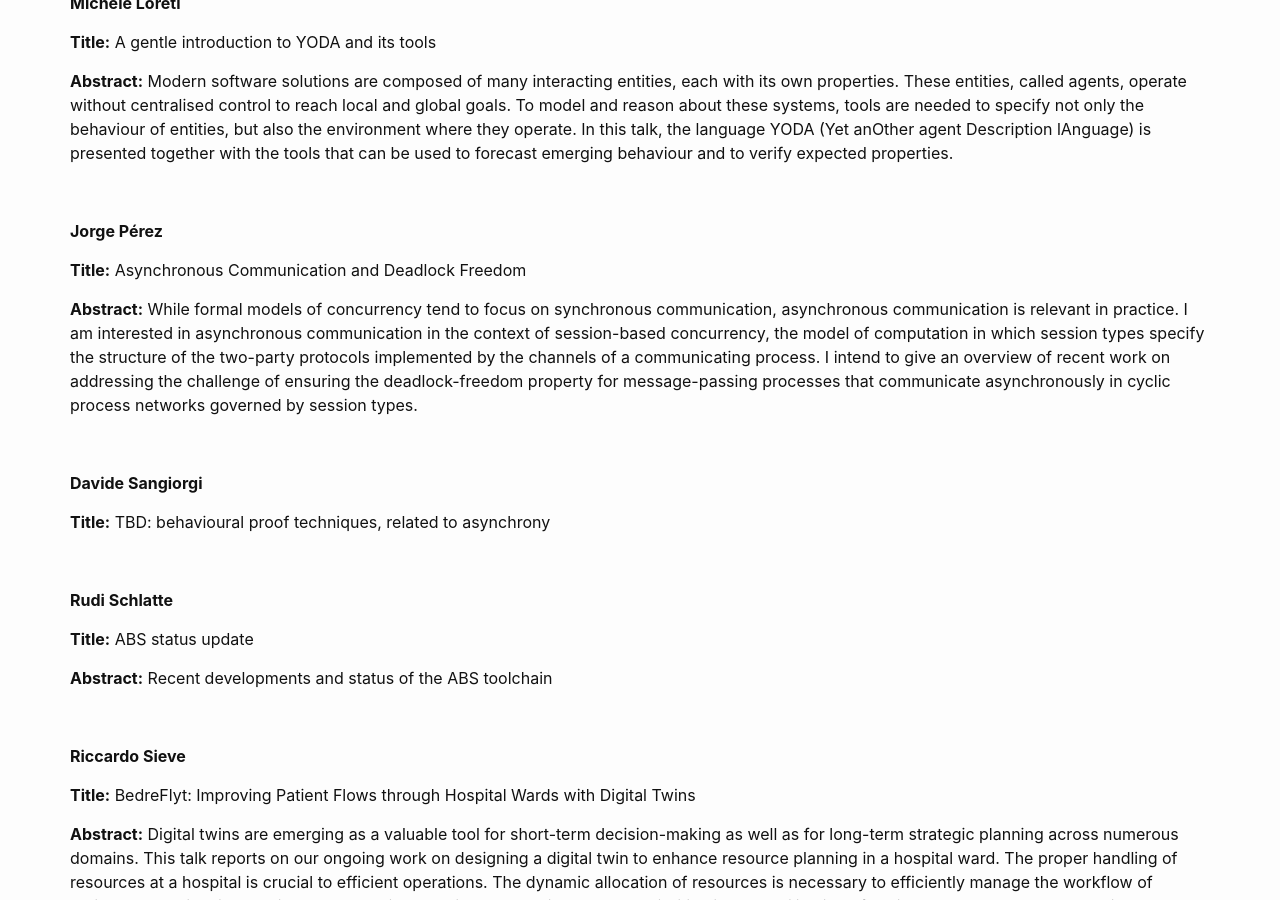
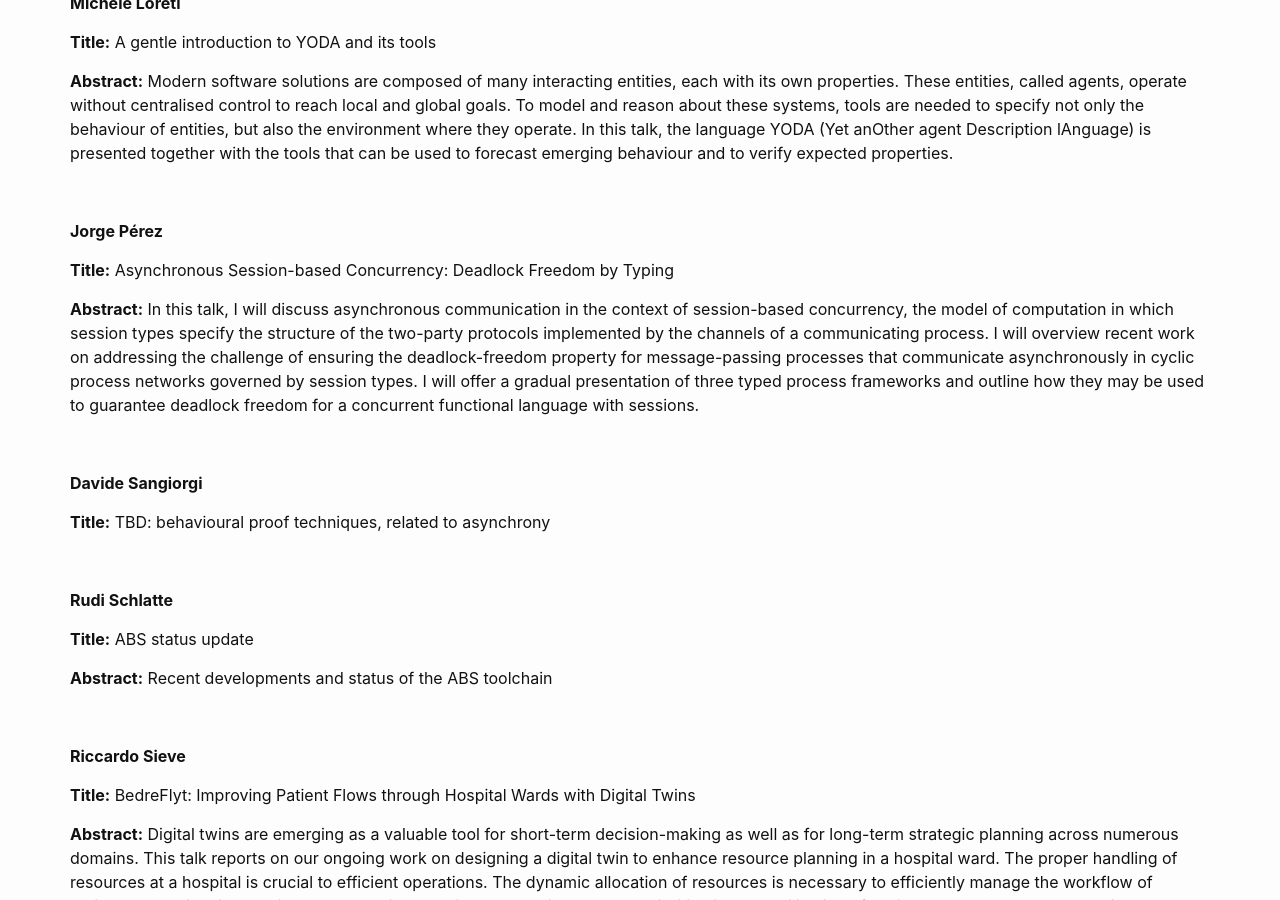
Before and after one commit to apm-workshop/2025, a Jekyll site: the page built from _pages/program.md, in a window 1280 px wide and 900 px high, scrolled down 2431 px. Built offline with Jekyll 4.4.1, drawn with Linux system fonts in a browser that asks for light colours; some of the changed text lies outside the part shown.

Commit message:
Update program.md

```diff
--- a/_pages/program.md
+++ b/_pages/program.md
@@ -108,7 +108,7 @@ hide: false
    sI will present a contract-based proof system for actors.
 Asynchronous method calls are specified and verified in terms of the contracts of the called methods.  The interaction between actors is specified and verified using histories which consist of 3 kinds of events, which indicate a method call,  a method selection, and a method
 return, respectively. Apart from a contract, a specification of a class consists of a local class
-invariant. We illustrate the proof system by a parametric  specification and verification of an actor-based encoding of the good old dining philosophers."
+invariant. We illustrate the proof system by a parametric  specification and verification of an actor-based encoding of the good old dining philosophers.
 
  <br>
 
@@ -166,12 +166,10 @@ In this talk, the language  YODA (Yet anOther agent Description lAnguage) is pre
 
   __Jorge Pérez__
 
-  __Title:__ Asynchronous Communication and Deadlock Freedom
+  __Title:__ Asynchronous Session-based Concurrency: Deadlock Freedom by Typing
 
  __Abstract:__
-  While formal models of concurrency tend to focus on synchronous communication, asynchronous communication is relevant in practice.
-I am interested in asynchronous communication in the context of session-based concurrency, the model of computation in which session types specify the structure of the two-party protocols implemented by the channels of a communicating process.
-I intend to give an overview of recent work on addressing the challenge of ensuring the deadlock-freedom property for message-passing processes that communicate asynchronously in cyclic process networks governed by session types.
+In this talk, I will discuss asynchronous communication in the context of session-based concurrency, the model of computation in which session types specify the structure of the two-party protocols implemented by the channels of a communicating process. I will overview recent work on addressing the challenge of ensuring the deadlock-freedom property for message-passing processes that communicate asynchronously in cyclic process networks governed by session types. I will offer a gradual presentation of three typed process frameworks and outline how they may be used to guarantee deadlock freedom for a concurrent functional language with sessions.
 
   <br>
 
```
